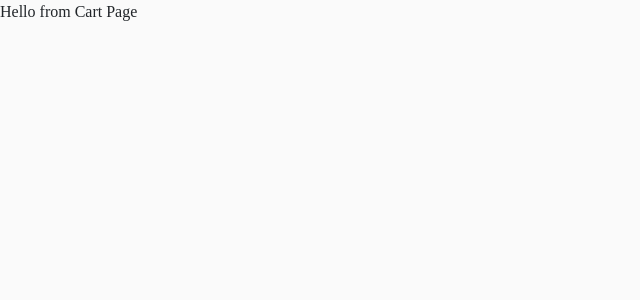
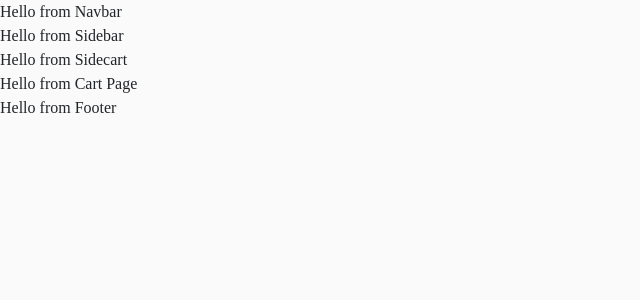
Before and after one commit to lopeselio/Gadget-Store-React, a React (Create React App) app: page /cart in a window 1280 px wide. Shown: the top 300 px of the page, without its empty margins (0-640 px from the left). Built offline with nearby package versions, Linux system fonts and the light colour scheme.

Commit message:
added components

```diff
--- a/src/App.js
+++ b/src/App.js
@@ -11,11 +11,18 @@ import HomePage from './pages/HomePage'
 import ProductsPage from './pages/ProductsPage'
 import SingleProductPage from './pages/SingleProductPage'
 import { Route, Switch } from 'react-router-dom'
+import Navbar from './components/Navbar'
+import Sidebar from './components/Sidebar'
+import Sidecart from './components/SideCart'
+import Footer from './components/Footer'
 
 function App () {
   return (
     <>
       {/* navbar, sidebar, cart, footer */}
+      <Navbar />
+      <Sidebar />
+      <Sidecart />
       <Switch>
         <Route path='/' exact component={HomePage} />
         <Route path='/about' component={AboutPage} />
@@ -26,6 +33,7 @@ function App () {
         <Route component={DefaultPage} />
 
       </Switch>
+      <Footer />
     </>
   )
 }
--- a/src/components/Footer.js
+++ b/src/components/Footer.js
@@ -0,0 +1,9 @@
+import React from 'react'
+
+export default function Footer () {
+  return (
+    <div>
+      Hello from Footer
+    </div>
+  )
+}
--- a/src/components/Navbar.js
+++ b/src/components/Navbar.js
@@ -0,0 +1,9 @@
+import React from 'react'
+
+export default function Navbar () {
+  return (
+    <div>
+      Hello from Navbar
+    </div>
+  )
+}
--- a/src/components/SideCart.js
+++ b/src/components/SideCart.js
@@ -0,0 +1,9 @@
+import React from 'react'
+
+export default function SideCart () {
+  return (
+    <div>
+      Hello from Sidecart
+    </div>
+  )
+}
--- a/src/components/Sidebar.js
+++ b/src/components/Sidebar.js
@@ -0,0 +1,9 @@
+import React from 'react'
+
+export default function Sidebar () {
+  return (
+    <div>
+      Hello from Sidebar
+    </div>
+  )
+}
```
